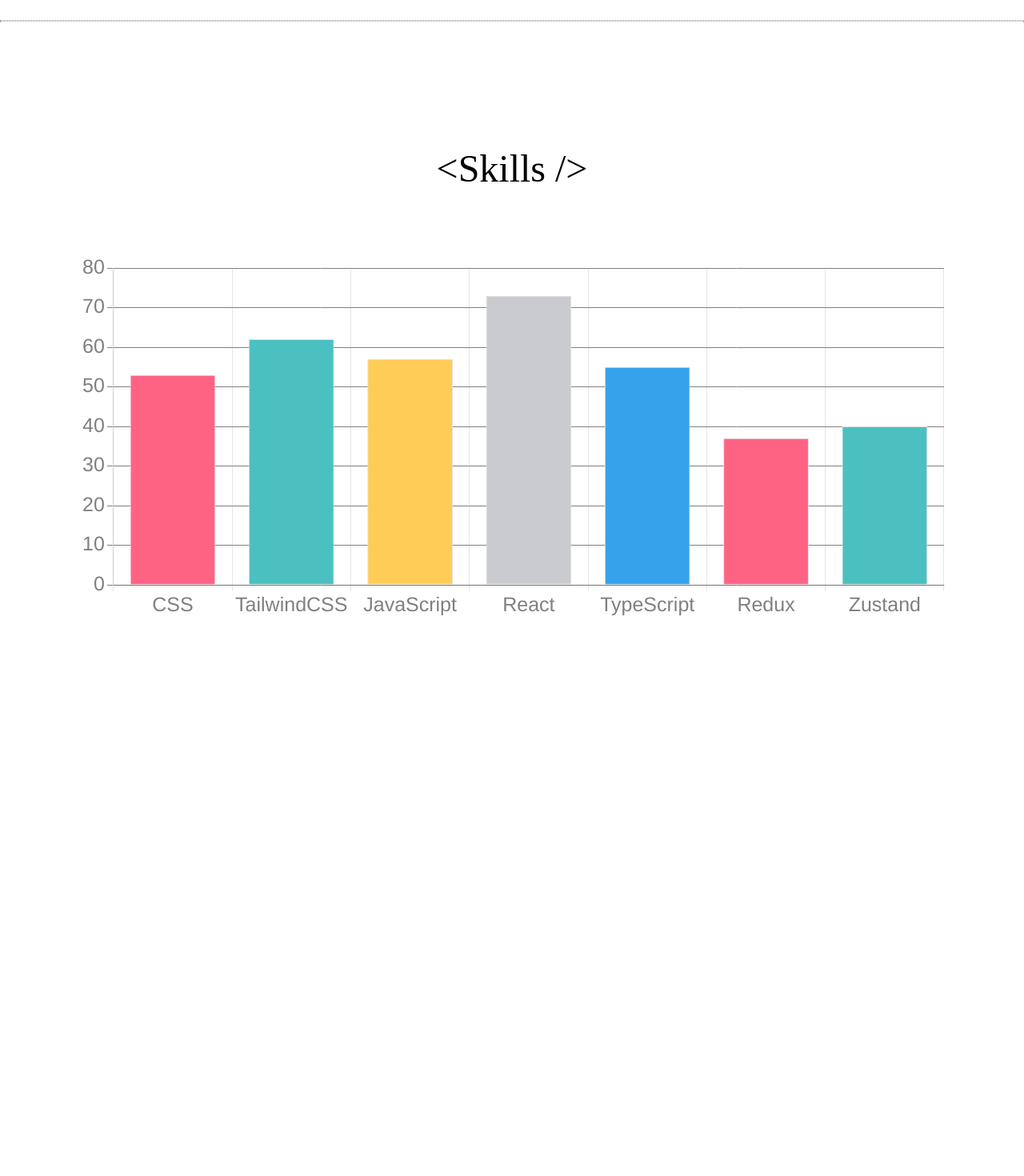
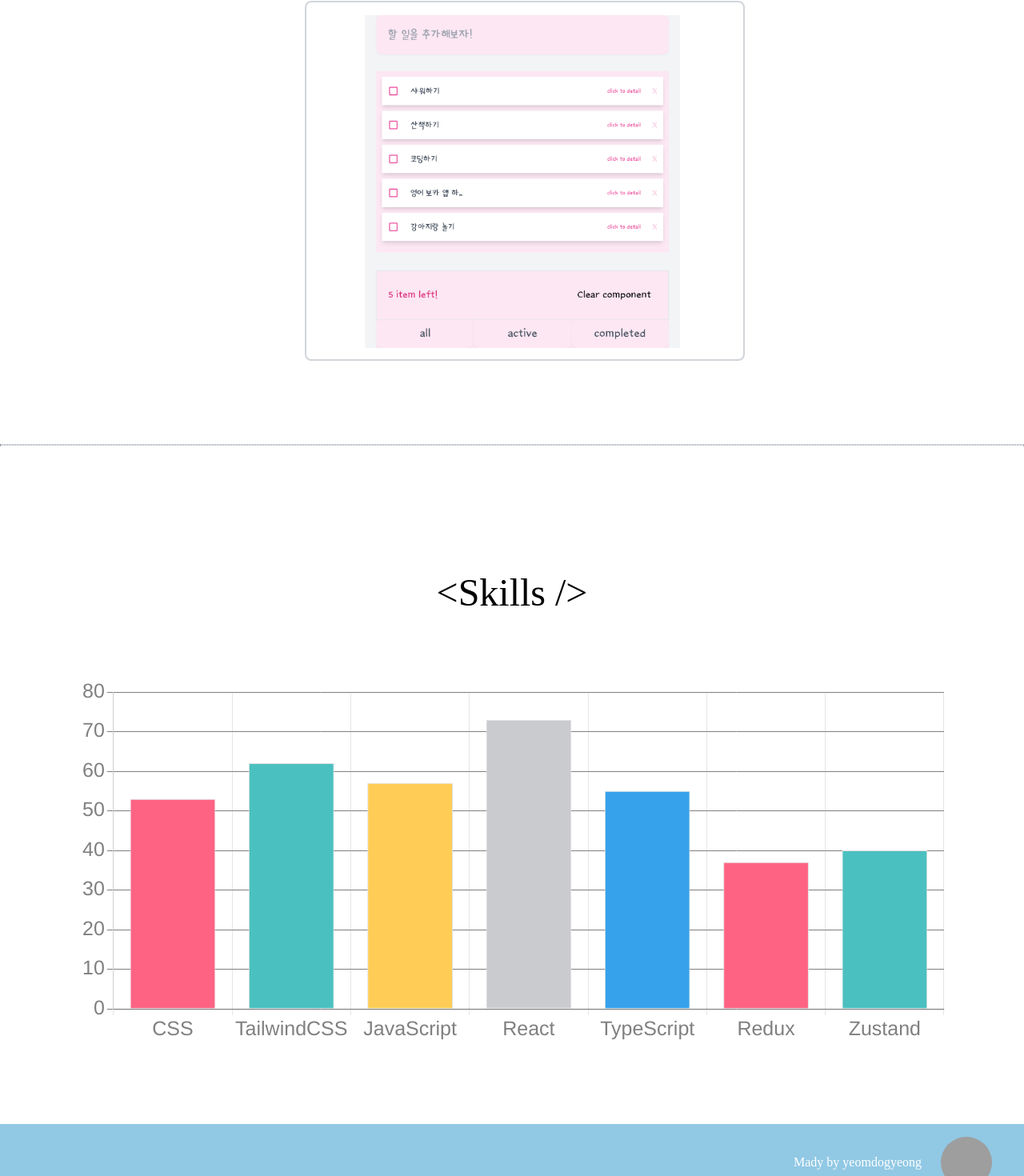
Before and after one commit to yeomdogyeong/my_portfolio, a React (Create React App) app: page / in a window 1280 px wide. Shown: the part 9242-10712 px from the top of the page at 80% size. Before the commit the page ends 10117 px from the top, so only its background shows below. Built offline with nearby package versions, Linux system fonts and the light colour scheme; grey boxes are pictures that could not be loaded; a web font is replaced by a local one.

Commit message:
[feat]스케줄리스트 카드 추가

```diff
--- /dev/null
+++ b/src/components/Footer.tsx
@@ -0,0 +1,28 @@
+import useDarkModeStore from "../zustand/useDarkModeStore";
+
+const Footer = () => {
+  const { isDarkMode } = useDarkModeStore();
+
+  return (
+    <div
+      className={`z-10 flex sm:justify-center lg:justify-end items-center w-full h-24  ${
+        isDarkMode ? "bg-[#443c68]" : "bg-[#91c8e4]"
+      }  text-white`}
+    >
+      <span className="text-white font-thin mr-6">Mady by yeomdogyeong</span>
+      <a
+        href="https://github.com/yeomdogyeong"
+        target="_blank"
+        rel="noreferrer"
+      >
+        <img
+          className="rounded-full w-16 h-16 sm:mr-0 lg:mr-10"
+          src="https://github.com/yeomdogyeong.png"
+          alt="Profile icon"
+        />
+      </a>
+    </div>
+  );
+};
+
+export default Footer;
--- a/src/dummyData/dummyData.tsx
+++ b/src/dummyData/dummyData.tsx
@@ -6,6 +6,7 @@
 import signup from "../assets/signup2.png";
 import dowajoyak from "../assets/dowajoyak.png";
 import portfolio from "../assets/portfolio.png";
+import todolist from "../assets/todolist.png";
 
 export const dogyeong = [
   {
@@ -122,4 +123,16 @@
     gitLink: "https://my-portfolio-pi-taupe.vercel.app/",
     demoLink: "https://github.com/yeomdogyeong/my_portfolio",
   },
+  {
+    frontImage: todolist,
+    frontDescription: "스케줄 관리하기",
+    description: {
+      title: "스케줄 리스트",
+      subtitle: "스케줄리스트를 전역상태로 관리합니다",
+      tech: "# Tech : React,CSS, TailwindCSS, Zustand",
+      work: "# Work : 호버시 안내모달을 볼수 있습니다.todo를 complete, active, all 별로 볼 수 있습니다. 할일을 상세보기로 볼 수 있습니다.",
+    },
+    gitLink: "https://github.com/yeomdogyeong/Todo_myself",
+    demoLink: "https://github.com/yeomdogyeong/my_portfolio",
+  },
 ];
--- a/src/page/Main.tsx
+++ b/src/page/Main.tsx
@@ -2,7 +2,8 @@
 import "./Main.css";
 
 import Header from "../components/Header";
-import Card from "../components/card";
+import Footer from "../components/Footer";
+import Card from "../components/Card";
 import Typewriter from "typewriter-effect";
 import Star from "../components/Star";
 import About from "../components/About";
@@ -101,6 +102,7 @@
         </div>
 
         <Graph />
+        <Footer />
       </div>
     </>
   );
```
Also changed, not shown: src/assets/todolist.png (added).
